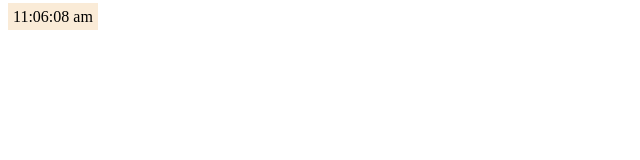
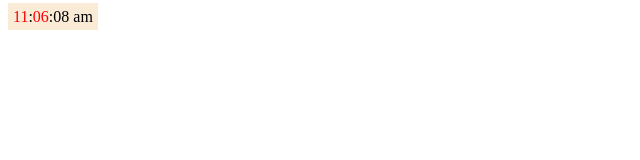
Before and after one commit to ekgus9701/21-1_web-development, a plain HTML site: page may12/lab1c/more_clock_like_look.html in a window 1280 px wide. Shown: the full height of the page, 0-640 px from the left. Drawn offline with Linux system fonts and the light colour scheme.

Commit message:
0514 update

```diff
--- a/may12/lab1c/more_clock_like_look.html
+++ b/may12/lab1c/more_clock_like_look.html
@@ -1,6 +1,15 @@
 <html>
 
 <body>
+    <style>
+        #hh {
+            color: red;
+        }
+
+        #mm {
+            color: red;
+        }
+    </style>
     <span style="background-color: antiquewhite; padding:5px;">
         <span id="hh"></span>:<span id="mm"></span>:<span id="ss"></span>
         <span id="ap"></span></span>
```
